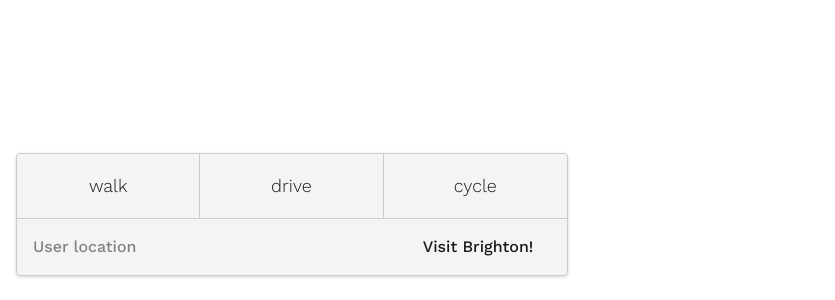
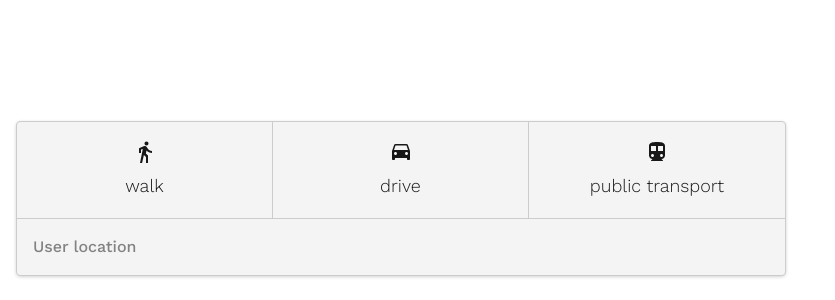
Before and after one commit to rafmosiolek/super-doodle, a website: page index.html in a window 1280 px wide. Shown: the part 500-800 px from the top of the page, without its empty margins (0-835 px from the left). Drawn offline with nearby package versions, Linux system fonts and the light colour scheme; some packages are replaced by stand-ins of ours; files that its build step writes are made by us from their sources.

Commit message:
add svgs; fix the responsive issue on big screens with nav max width

```diff
--- a/assets/js/main.js
+++ b/assets/js/main.js
@@ -17,12 +17,6 @@ const initMap = () => {
     let userLocation;
     if (navigator.geolocation) {
         console.log('geolocation');
-        userLocation = {
-            lat: 51.490264,
-                    lng:  -0.143563
-        }
-        geocodeLatLng(geocoder, map, userLocation);
-
         let options = {
             enableHighAccuracy: true,
             timeout: 5000,
@@ -57,53 +51,63 @@ const initMap = () => {
 
 
 
-    // let destination = new google.maps.Marker({
-    //     position: {
-    //         lat: 51.5074,
-    //         lng: -0.1278
-    //     },
-    //     map: map,
-    //     animation: google.maps.Animation.DROP,
-    // });
-
-    // let userPosition = new google.maps.Marker({
-    //     position: {
-    //         lat: 51.490264,
-    //         lng:  -0.143563
-    //         },
-    //     map: map,
-    //     animation: google.maps.Animation.DROP,
-    // });
-
-
-
     // const locationBtn = document.querySelector("#find-user");
     // const routeBtn = document.querySelector("#find-route");
     const routeBtn = document.querySelector("#find-route");
 
-    routeBtn.addEventListener('click', () => {
-        console.log('click route btn');
-        calculateAndDisplayRoute(directionsService, directionsDisplay, userLocation);
-    });
+    // routeBtn.addEventListener('click', () => {
+    //     console.log('click route btn');
+    //     calculateAndDisplayRoute(directionsService, directionsDisplay, userLocation);
+    //     routeBtn.classList.add('active');
+    // });
+
+    const transportModes = document.querySelectorAll(".buttons button");
+    for (let i = 0; i < transportModes.length; i++) {
+        transportModes[i].addEventListener('click', () => {
+
+            // transportModes.classList.remove("active");
+            // transportModes[i].classList.toggle("active");
+            let selectedMode = transportModes[i].value.toUpperCase();
+            console.log(selectedMode);
+            calculateAndDisplayRoute(directionsService, directionsDisplay, userLocation, selectedMode);
+        })
+    }
+
+
+}
+
+
+
+const geolocateUser = () => {
+
 }
 
 
 
 
 
-const calculateAndDisplayRoute = (directionsService, directionsDisplay, startingPoint) => {
+
+const calculateAndDisplayRoute = (directionsService, directionsDisplay, startingPoint, selectedMode) => {
     console.log('calculateRoute called');
+    // const buttonDrive = document.querySelector("#driving");
+    // buttonDrive.classList.add("active");
+
+
 
     let destination = {
-        lat: 50.822624,
-        lng: -0.137112
+        // BRIGHTON
+        // lat: 50.822624,
+        // lng: -0.137112
+        // RICHMOND
+        lat: 51.444928,
+        lng: -0.276938
     }
 
     directionsService.route(
         {
             origin: startingPoint,
             destination: destination,
-            travelMode: "DRIVING",
+            travelMode: google.maps.TravelMode[selectedMode],
             provideRouteAlternatives: true,
         }, (response, status) => {
             status === "OK" ? directionsDisplay.setDirections(response) : window.alert('Directions request failed due to ' + status);
--- a/assets/scss/main.scss
+++ b/assets/scss/main.scss
@@ -15,21 +15,29 @@ body {
         flex-direction: column;
         bottom: 1vh;
         width: 80vw;
-        max-width: 550px;
         margin: 1em;
         background: #f3f3f3;
         opacity: 0.9;
         border: 1px solid #C7C7C7;
         border-radius: 4px;
         box-shadow: rgba(0, 0, 0, 0.3) 0px 1px 4px -1px;
+        @media screen and (min-width: 1024px) {
+            width: 60vw;
+        }
         button {
             background: none;
             border: none;
             padding: 1em;
+            height: 100%;
             transition: all 0.4s ease;
-            &:hover, &:active, &:focus{
+            display: flex;
+            flex-direction: column;
+            &:hover, &:focus {
                 color: #53D8FB;
             }
+            // &.active {
+            //     color: #53D8FB;
+            // }
         }
         .row {
             display: flex;
@@ -39,16 +47,20 @@ body {
                 border-bottom: 1px solid #C7C7C7;
                 justify-content: center;
                 align-items: center;
+                height: 6em;
                 button {
                     width: 33.33%;
                     display: flex;
                     justify-content: center;
                     align-items: center;
-                    font: 18px/28px 'Work Sans', sans-serif;
-                    font-weight: 300;
+                    font-size: 0;
                     border-right: 1px solid #C7C7C7;
                     &:last-child {
                         border: none;
+                    }
+                    @media screen and (min-width: 650px) {
+                        font: 18px/28px 'Work Sans', sans-serif;
+                        font-weight: 300;
                     }
                     @media screen and (min-width: 1440px) {
                         font: 24px/34px 'Work Sans', sans-serif;
@@ -65,8 +77,9 @@ body {
                 input {
                     background: none;
                     border: none;
-                    padding: 0 0 0 1em;
-                    width: 66.66%;
+                    padding: 1em;
+                    width: 100%;
+                    // border-right: 1px solid #C7C7C7;
                     font: 16px/24px 'Work Sans', sans-serif;
                     @media screen and (min-width: 1440px) {
                         font: 21px/29px 'Work Sans', sans-serif;
@@ -77,9 +90,8 @@ body {
                         font-weight: 300;
                     }
                 }
-                #find-route {
-                    width: 33.33%;
-                    padding: 1em 0;
+                #find-user {
+                    width: 25%;
                     font: 16px/24px 'Work Sans', sans-serif;
                     font-weight: 500;
                     @media screen and (min-width: 1440px) {
--- a/index.html
+++ b/index.html
@@ -12,13 +12,29 @@
     <section id="map"></section>
     <nav id="navigation">
         <section class="row buttons">
-            <button id="walking">walk</button>
-            <button id="driving">drive</button>
-            <button id="cycling">cycle</button>
+            <button value="WALKING">
+                <picture>
+                    <img class='walk' src="assets/img/walking.svg" alt="">
+                </picture>
+                walk
+            </button>
+            <button value="DRIVING">
+                <picture>
+                    <img class ='drive' src="assets/img/drive.svg" alt="">
+                </picture>
+                drive
+            </button>
+            <button value="TRANSIT">
+                <picture>
+                    <img class='transit' src="assets/img/transit.svg" alt="">
+                </picture>
+                public transport
+            </button>
+            <!-- <button id="bicycling">cycle</button> -->
         </section>
         <section class="row user-location">
             <input type="text" placeholder="User location">
-            <button id="find-route">Visit Brighton!</button>
+            <!-- <button id="find-user">find me!</button> -->
         </section>
     </nav>
 
```
Also changed, not shown: assets/img/bicycle.svg (added), assets/img/bicycle_hover.svg (added), assets/img/drive.svg (added), assets/img/drive_hover.svg (added), assets/img/transit.svg (added), assets/img/transit_hover.svg (added), assets/img/walking.svg (added), assets/img/walking_hover.svg (added), build/css/main.css, build/js/main.js.
